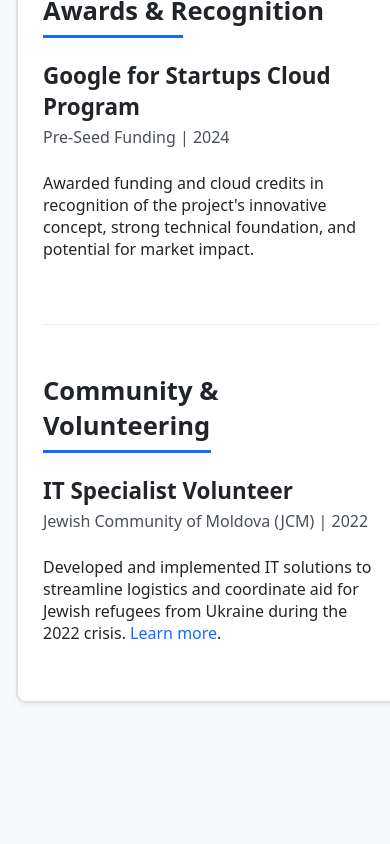
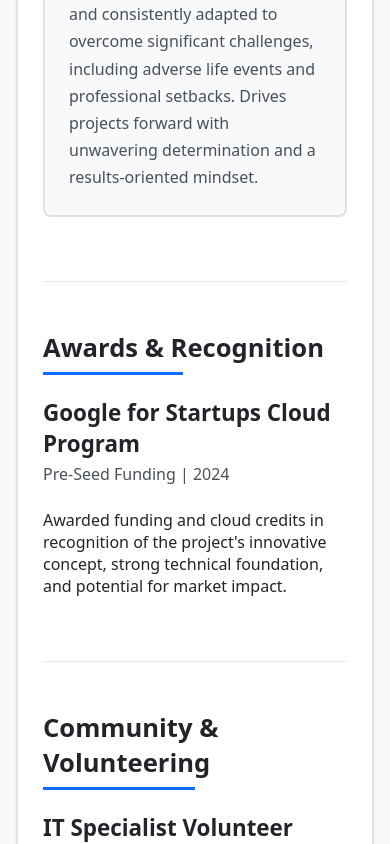
Before and after one commit to egormozg/CV, a Svelte app: page / in a window 390 px wide. Shown: the part 5684-6528 px from the top of the page. Before the commit the page ends 6403 px from the top, so only its background shows below. Built offline with nearby package versions, Linux system fonts and the light colour scheme.

Commit message:
fixed layout for mobiles

```diff
--- a/src/app.css
+++ b/src/app.css
@@ -1,3 +1,9 @@
+*, *::before, *::after {
+  margin: 0;
+  padding: 0;
+  box-sizing: border-box;
+}
+
 :root {
   --primary-color: #0d6efd;
   --secondary-color: #495057; /* Darkened for more contrast */
@@ -46,6 +52,7 @@ body {
   background-color: var(--background-color);
   display: flex;
   justify-content: center;
+  overflow-wrap: break-word;
 }
 
 ul {
@@ -64,7 +71,6 @@ a:hover {
 
 .container {
     max-width: 950px;
-    width: 100%;
     margin: 2rem;
     position: relative; /* For language switcher positioning */
 }
@@ -293,18 +299,6 @@ a:hover {
     gap: 1.5rem;
 }
 
-/* Responsive design for competencies grid */
-@media (max-width: 992px) { /* Adjust breakpoint as needed */
-  .competency-grid {
-    grid-template-columns: repeat(auto-fit, minmax(300px, 1fr)); /* Revert to auto-fit on smaller screens */
-  }
-}
-@media (max-width: 768px) {
-  .competency-grid {
-    grid-template-columns: 1fr;
-  }
-}
-
 .competency-item {
     background: var(--background-color);
     padding: 1.5rem;
@@ -381,6 +375,12 @@ a:hover {
 
 
 /* Responsive design */
+@media (max-width: 992px) {
+  .competency-grid, .skills-grid {
+    grid-template-columns: 1fr; /* Force single column on smaller screens */
+  }
+}
+
 @media (max-width: 768px) {
   .container {
     margin: 1rem;
@@ -394,8 +394,8 @@ a:hover {
     flex-direction: column;
   }
   .card-left {
-     height: auto;
-     max-height: 400px;
+    flex: 0 0 auto; /* Allow the card left side to shrink */
+    height: 300px;
   }
   .card-right { padding: 25px; }
   .cv-content { padding: 25px; }
```
